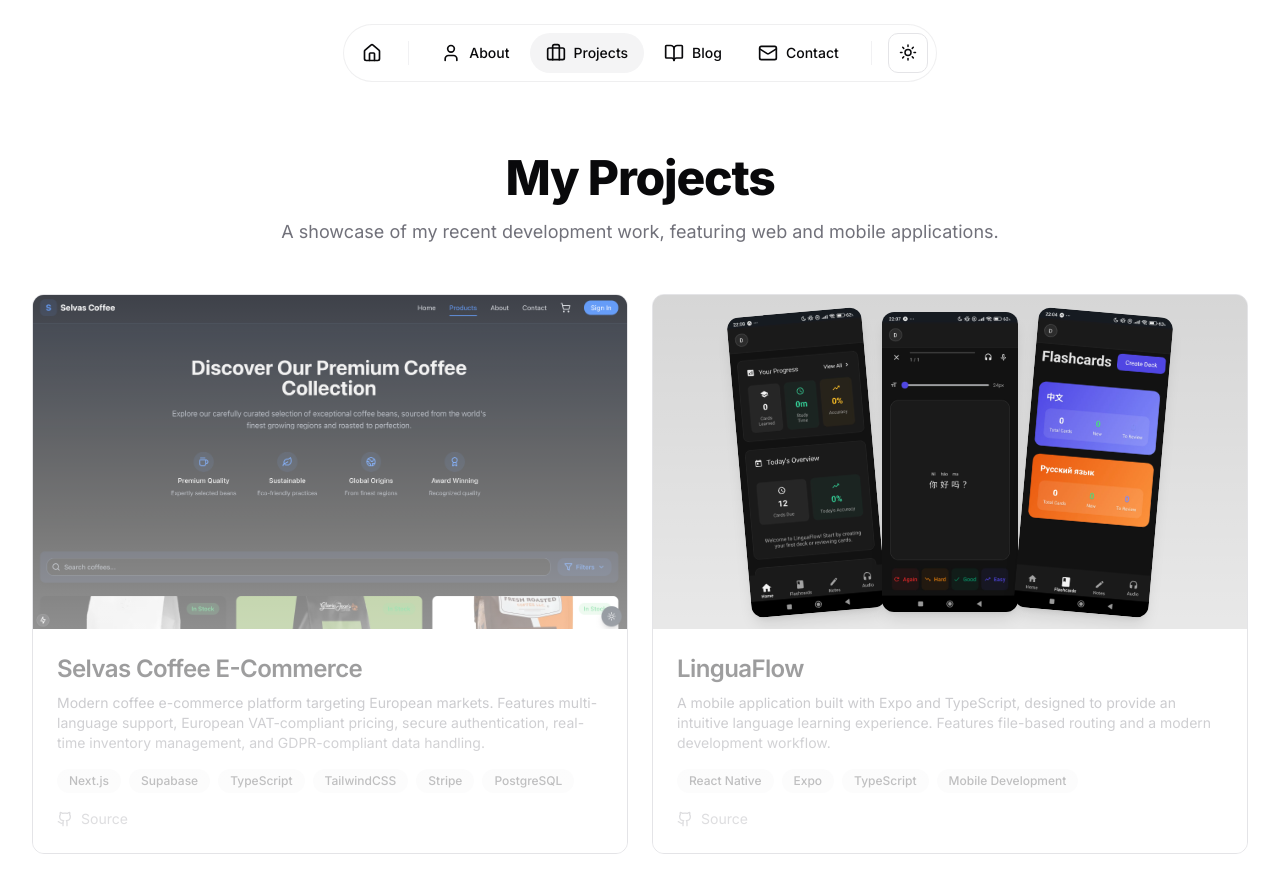
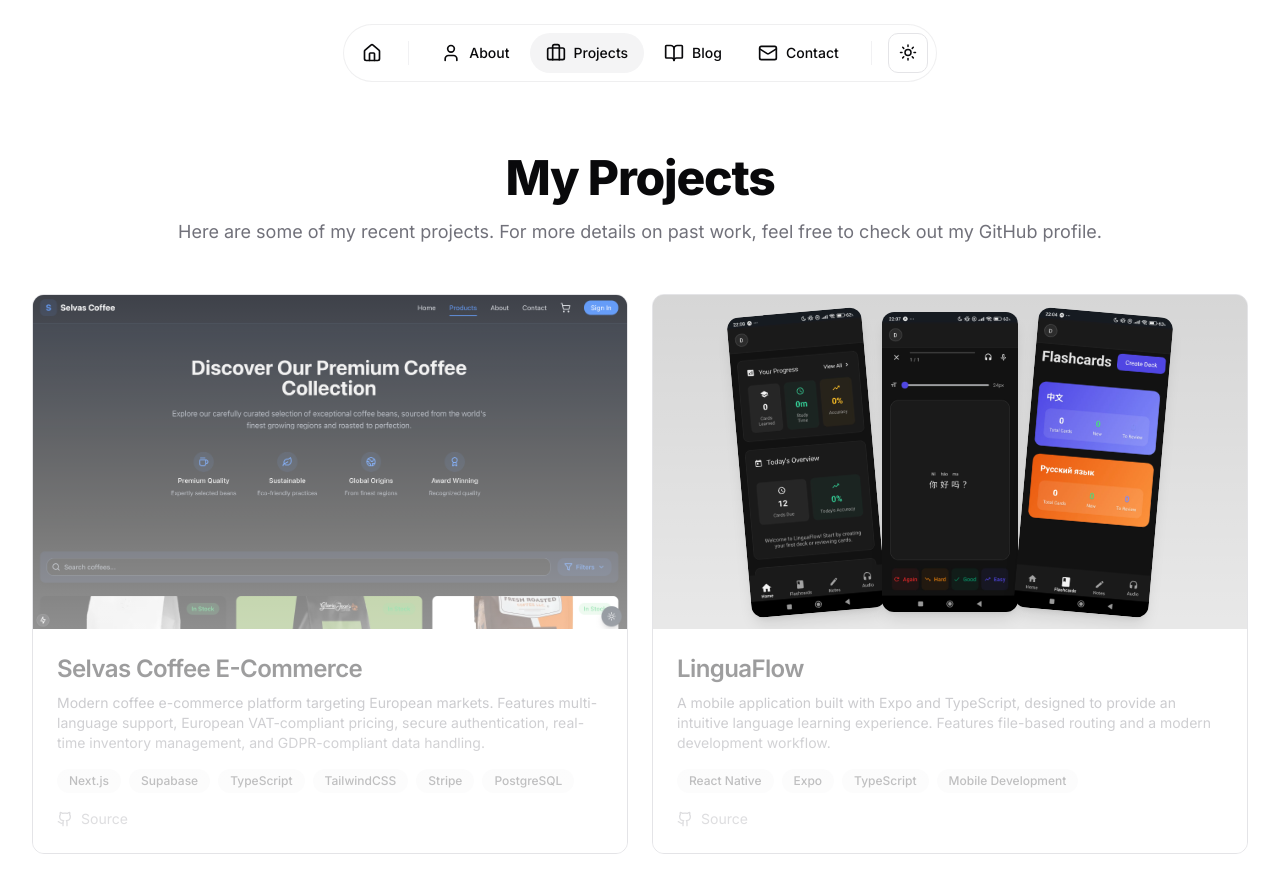
Before and after one commit to DanisAlfonso/personal, a Next.js app: page /projects in a window 1280 px wide. Shown: the top 892 px of the page. Built offline with nearby package versions, Linux system fonts and the light colour scheme.

Commit message:
change subtitle in projects

```diff
--- a/src/app/projects/page.tsx
+++ b/src/app/projects/page.tsx
@@ -76,7 +76,7 @@ export default function Projects() {
           >
             <h1 className="h1 mb-4">My Projects</h1>
             <p className="text-lg text-muted-foreground">
-              A showcase of my recent development work, featuring web and mobile applications.
+              Here are some of my recent projects. For more details on past work, feel free to check out my GitHub profile.
             </p>
           </motion.div>
 
```
